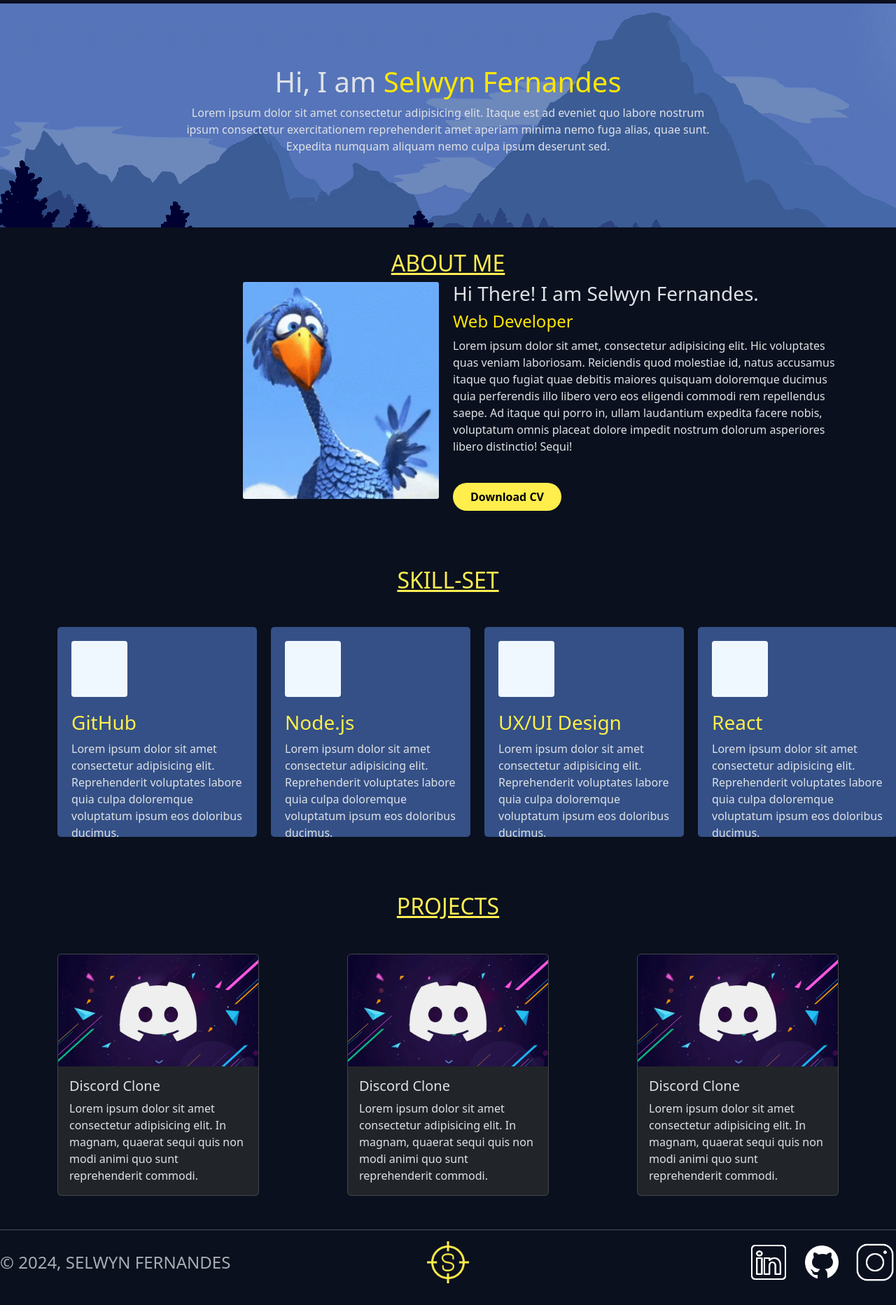
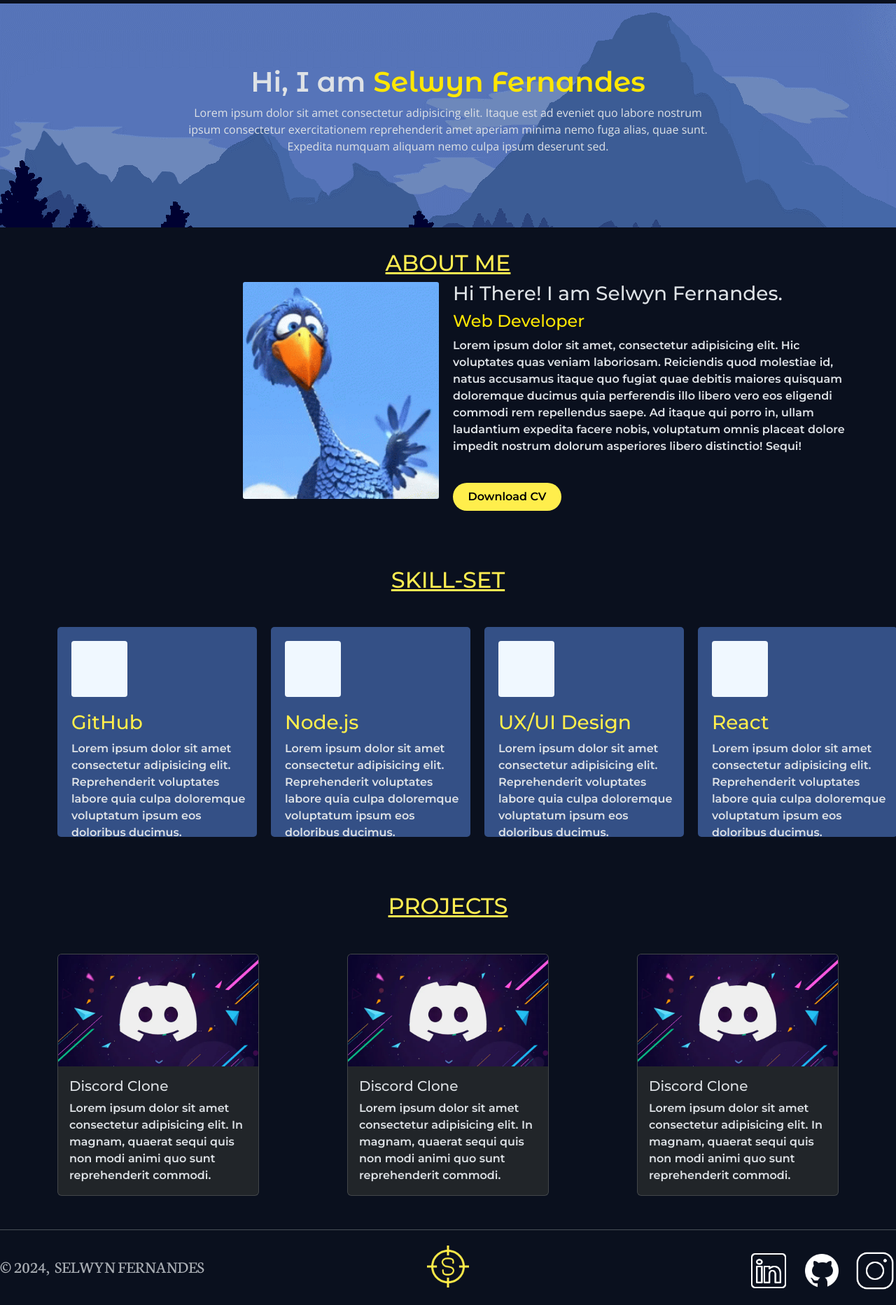
Before and after one commit to SelFerns/SelFerns.github.io, a plain HTML site: page index.html in a window 1280 px wide. Shown: the part 75-1940 px from the top of the page at 70% size. Drawn offline with nearby package versions, Linux system fonts and the light colour scheme.

Commit message:
Update Fonts

```diff
--- a/index.html
+++ b/index.html
@@ -5,6 +5,7 @@
     <meta name="viewport" content="width=device-width, initial-scale=1.0" />
     <title>Selwyn Fernandes</title>
     <link rel="stylesheet" href="./style.css" />
+    <!-- Bootstrap -->
     <link
       href="https://cdn.jsdelivr.net/npm/bootstrap@5.3.3/dist/css/bootstrap.min.css"
       rel="stylesheet"
@@ -16,6 +17,30 @@
       integrity="sha384-YvpcrYf0tY3lHB60NNkmXc5s9fDVZLESaAA55NDzOxhy9GkcIdslK1eN7N6jIeHz"
       crossorigin="anonymous"
     ></script>
+
+    <!-- FONTS -->
+    <link rel="preconnect" href="https://fonts.googleapis.com" />
+    <link rel="preconnect" href="https://fonts.gstatic.com" crossorigin />
+    <!-- Neuton -->
+    <link
+      href="https://fonts.googleapis.com/css2?family=Neuton:ital,wght@0,200;0,300;0,400;0,700;0,800;1,400&display=swap"
+      rel="stylesheet"
+    />
+    <!-- Montserrat Alternates -->
+    <link
+      href="https://fonts.googleapis.com/css2?family=Montserrat+Alternates:ital,wght@0,100;0,200;0,300;0,400;0,500;0,600;0,700;0,800;0,900;1,100;1,200;1,300;1,400;1,500;1,600;1,700;1,800;1,900&display=swap"
+      rel="stylesheet"
+    />
+    <!-- Open Sans -->
+    <link
+      href="https://fonts.googleapis.com/css2?family=Open+Sans:ital,wght@0,300..800;1,300..800&display=swap"
+      rel="stylesheet"
+    />
+    <!-- Montserrat -->
+    <link
+      href="https://fonts.googleapis.com/css2?family=Montserrat:ital,wght@0,100..900;1,100..900&display=swap"
+      rel="stylesheet"
+    />
   </head>
   <body style="background-color: #0a101e">
     <!-- NAVBAR -->
@@ -56,8 +81,10 @@
     <!-- HERO SECTION -->
     <section id="hero" class="flex-container hero-background">
       <div class="hero-heading">
-        <h1>Hi, I am <span style="color: #ffe703">Selwyn Fernandes</span></h1>
-        <p>
+        <h1 class="montserrat-alternates">
+          Hi, I am <span style="color: #ffe703">Selwyn Fernandes</span>
+        </h1>
+        <p class="open-sans-medium">
           Lorem ipsum dolor sit amet consectetur adipisicing elit. Itaque est ad
           eveniet quo labore nostrum ipsum consectetur exercitationem
           reprehenderit amet aperiam minima nemo fuga alias, quae sunt. Expedita
@@ -67,7 +94,7 @@
     </section>
 
     <!-- ABOUT ME SECTION -->
-    <section id="aboutme" class="aboutme-style">
+    <section id="aboutme" class="aboutme-style montserrat-semibold">
       <h2>ABOUT ME</h2>
       <div class="container">
         <div class="grid-container">
@@ -91,7 +118,7 @@
     </section>
 
     <!-- SKILL_SET SECTION -->
-    <section id="skill-set" class="skill-set-style">
+    <section id="skill-set" class="skill-set-style montserrat-semibold">
       <h2>SKILL-SET</h2>
       <div class="container">
         <div class="grid-container">
@@ -143,7 +170,7 @@
       </div>
     </section>
 
-    <section id="projects" class="projects-style">
+    <section id="projects" class="projects-style montserrat-semibold">
       <h2>PROJECTS</h2>
       <div class="container">
         <div class="wrapper">
@@ -196,18 +223,50 @@
       </div>
     </section>
 
-    <footer class="d-flex flex-wrap justify-content-between align-items-center py-3 my-4 border-top">
-        <h4 class="col-md-4 mb-0 text-body-secondary">© 2024, SELWYN FERNANDES</h4>
+    <footer
+      class="d-flex flex-wrap justify-content-between align-items-center py-3 my-4 border-top"
+    >
+      <h4 class="col-md-4 mb-0 text-body-secondary ">
+        © 2024,&nbsp; SELWYN FERNANDES
+      </h4>
 
-        <a href="/" class="col-md-4 d-flex align-items-center justify-content-center mb-3 mb-md-0 me-md-auto link-body-emphasis text-decoration-none">
-            <img class="footer-icon" src="./images/LOGO Footer.png" alt="Footer.img">
-        </a>
+      <a
+        href="/"
+        class="col-md-4 d-flex align-items-center justify-content-center mb-3 mb-md-0 me-md-auto link-body-emphasis text-decoration-none"
+      >
+        <img
+          class="footer-icon"
+          src="./images/LOGO Footer.png"
+          alt="Footer.img"
+        />
+      </a>
 
-        <ul class="nav col-md-4 justify-content-end list-unstyled d-flex">
-            <li class="ms-3"><a class="text-body-secondary" href="#"><img class="footer-icon" src="./images/icons8-linked-in-100.png" alt=""></a></li>
-            <li class="ms-3"><a class="text-body-secondary" href="#"><img class="footer-icon" src="./images/icons8-github-90.png" alt=""></a></li>
-            <li class="ms-3"><a class="text-body-secondary" href="#"><img class="footer-icon" src="./images/icons8-instagram-100.png" alt=""></a></li>
-          </ul>
-      </footer>
+      <ul class="nav col-md-4 justify-content-end list-unstyled d-flex">
+        <li class="ms-3">
+          <a class="text-body-secondary" href="#"
+            ><img
+              class="footer-icon"
+              src="./images/icons8-linked-in-100.png"
+              alt=""
+          /></a>
+        </li>
+        <li class="ms-3">
+          <a class="text-body-secondary" href="#"
+            ><img
+              class="footer-icon"
+              src="./images/icons8-github-90.png"
+              alt=""
+          /></a>
+        </li>
+        <li class="ms-3">
+          <a class="text-body-secondary" href="#"
+            ><img
+              class="footer-icon"
+              src="./images/icons8-instagram-100.png"
+              alt=""
+          /></a>
+        </li>
+      </ul>
+    </footer>
   </body>
 </html>
--- a/style.css
+++ b/style.css
@@ -1,23 +1,25 @@
-.hero-background{
+.hero-background {
   background-image: url(./images/Mountains1.gif);
   height: 40vh;
+  width: 100%;
   object-fit: contain;
+  background-repeat: no-repeat;
 }
 
-.flex-container{
+.flex-container {
   display: flex;
   justify-content: center;
   align-items: center;
   text-align: center;
 }
 
-.hero-heading{
+.hero-heading {
   width: 750px;
 }
 
-.aboutme-style > h2{
+.aboutme-style > h2 {
   margin-top: 2rem;
-    color: #FFED51;
+  color: #ffed51;
   text-align: center;
   text-decoration: underline;
 }
@@ -31,7 +33,7 @@
   margin: 0 265px;
 }
 
-.grid-container > img{
+.grid-container > img {
   width: 280px;
   height: 310px;
   object-fit: cover;
@@ -47,8 +49,8 @@
   flex-direction: column;
 }
 
-#aboutme .btn{
-    background-color: #FFEE4C;
+#aboutme .btn {
+  background-color: #ffee4c;
   color: #000000;
   font-weight: 600;
   border-radius: 20px;
@@ -57,9 +59,9 @@
   align-self: baseline;
 }
 
-.skill-set-style > h2{
+.skill-set-style > h2 {
   margin-top: 5rem;
-    color: #FFED51;
+  color: #ffed51;
   text-align: center;
   text-decoration: underline;
   margin-bottom: 3rem;
@@ -71,7 +73,7 @@
   gap: 20px; /* Adjust gap between grid items */
 }
 
-#skill-set .grid-item{
+#skill-set .grid-item {
   height: 300px;
   width: 285px;
   border-radius: 5px;
@@ -93,31 +95,65 @@
   margin-top: 20px;
 }
 
-.skill-name{
+.skill-name {
   margin-top: 20px;
-    color: #FFEE4C;
+  color: #ffee4c;
 }
 
-.projects-style > h2{
+.projects-style > h2 {
   margin-top: 5rem;
-    color: #FFED51;
+  color: #ffed51;
   text-align: center;
   text-decoration: underline;
   margin-bottom: 3rem;
 }
 
-#projects .wrapper{
+#projects .wrapper {
   display: flex;
   justify-content: space-between;
   align-items: center;
-
 }
 
 .footer-icon {
   width: 60px;
   height: 60px;
 }
-.footer-logo{
+.footer-logo {
   width: 80px;
   height: 80px;
 }
+
+.navbar-brand {
+  font-family: "Neuton", serif;
+  font-weight: 300;
+  font-style: normal;
+  font-size: 30px !important;
+}
+
+.montserrat-alternates {
+  font-family: "Montserrat Alternates", sans-serif;
+  font-weight: 600;
+  font-style: normal;
+}
+
+.open-sans-medium {
+  font-family: "Open Sans", sans-serif;
+  font-optical-sizing: auto;
+  font-weight: 400;
+  font-style: normal;
+  font-variation-settings: "wdth" 100;
+}
+
+.montserrat-semibold {
+  font-family: "Montserrat", sans-serif;
+  font-optical-sizing: auto;
+  font-weight: 600;
+  font-style: normal;
+}
+
+footer{
+    font-family: "Neuton", serif;
+    font-weight: 300;
+    font-style: normal;
+    font-size: 45px !important;
+}
```
Lines whose indentation alone changed are shown as unchanged.
